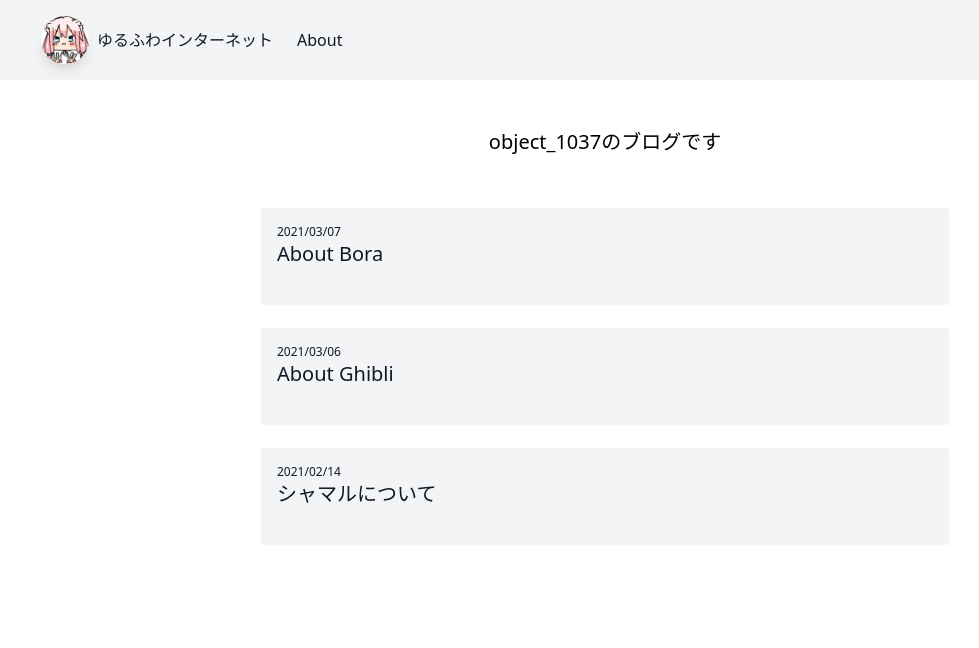
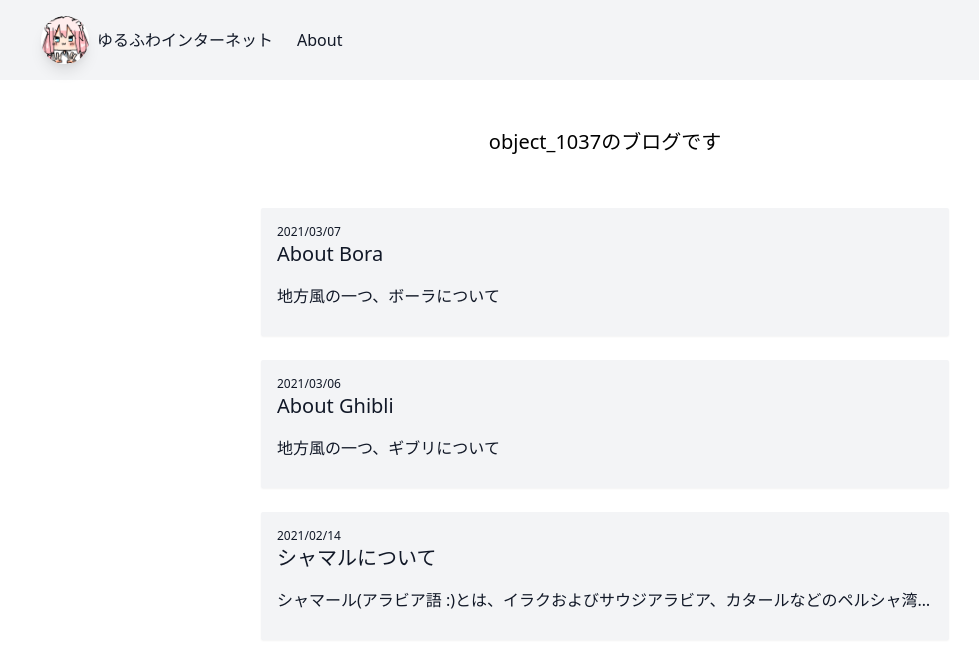
Before and after one commit to object1037/blog, a Next.js app: page / in a window 1280 px wide. Shown: the top 648 px of the page, without its empty margins (35-1014 px from the left). Built offline with nearby package versions, Linux system fonts and the light colour scheme.

Commit message:
add description

```diff
--- a/lib/posts.tsx
+++ b/lib/posts.tsx
@@ -16,7 +16,7 @@ export function getSortedPostsData() {
 
     return {
       idN,
-      ...(matterResult.data as {title: string })
+      ...(matterResult.data as {title: string, description: string})
     }
   })
 
--- a/pages/index.tsx
+++ b/pages/index.tsx
@@ -20,6 +20,7 @@ export default function Home({
 }: {
   allPostsData: {
     title: string
+    description: string
     idN: number
   }[]
 }) {
@@ -31,12 +32,13 @@ export default function Home({
     <section className="flex flex-col justify-center">
       <span className="text-center text-xl pb-10 pt-12">object_1037のブログです</span>
       <ul className="flex flex-col justify-center px-10 max-w-3xl text-gray-900 mx-auto w-full">
-        {allPostsData.map(({ idN, title }) => (
-          <li key={'idN'} className="my-3 bg-gray-100 rounded-sm shadow-sm hover:shadow-lg h-24">
+        {allPostsData.map(({ idN, title, description }) => (
+          <li key={'idN'} className="my-3 bg-gray-100 rounded-sm shadow-sm hover:shadow-lg h-32">
             <Link href={`/posts/${idN}`}>
               <a className="flex flex-col h-full m-4">
                 <Date dateString={String(idN)} />
-                <span className="text-xl">{title}</span>
+                <span className="text-xl mb-4">{title}</span>
+                <span className="truncate">{description}</span>
               </a>
             </Link>
           </li>
--- a/pages/posts/20210214.mdx
+++ b/pages/posts/20210214.mdx
@@ -1,5 +1,5 @@
 ---
-title: "シャマルについて"
+title: "シャマルについて" description: "シャマール(アラビア語 :)とは、イラクおよびサウジアラビア、カタールなどのペルシャ湾岸地域で吹く、砂塵を伴った強風のこと。シャマルとも言う。"
 ---
 
 export const meta = {
--- a/pages/posts/20210306.mdx
+++ b/pages/posts/20210306.mdx
@@ -1,5 +1,5 @@
 ---
-title: "About Ghibli"
+title: "About Ghibli" description: "地方風の一つ、ギブリについて"
 ---
 
 export const meta = {
--- a/pages/posts/20210307.mdx
+++ b/pages/posts/20210307.mdx
@@ -1,5 +1,5 @@
 ---
-title: "About Bora"
+title: "About Bora" description: "地方風の一つ、ボーラについて"
 ---
 
 export const meta = {
```
